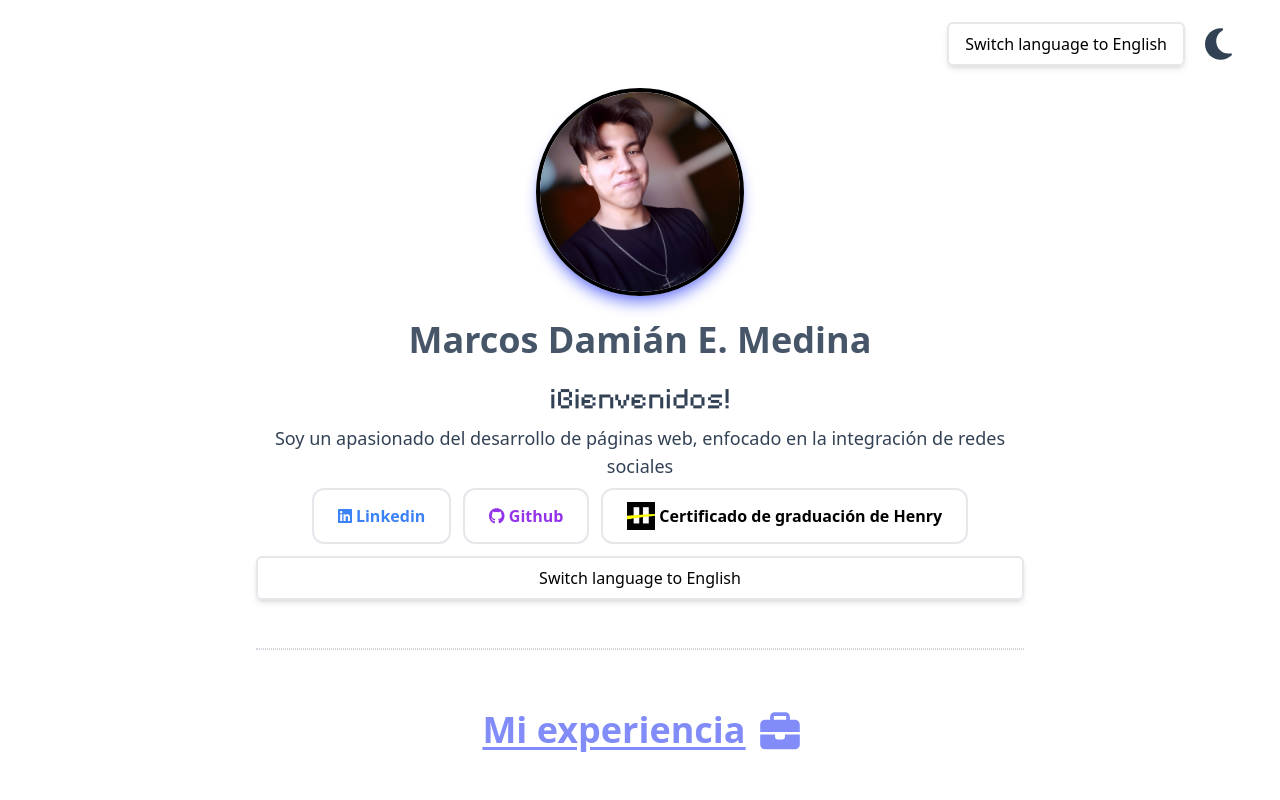
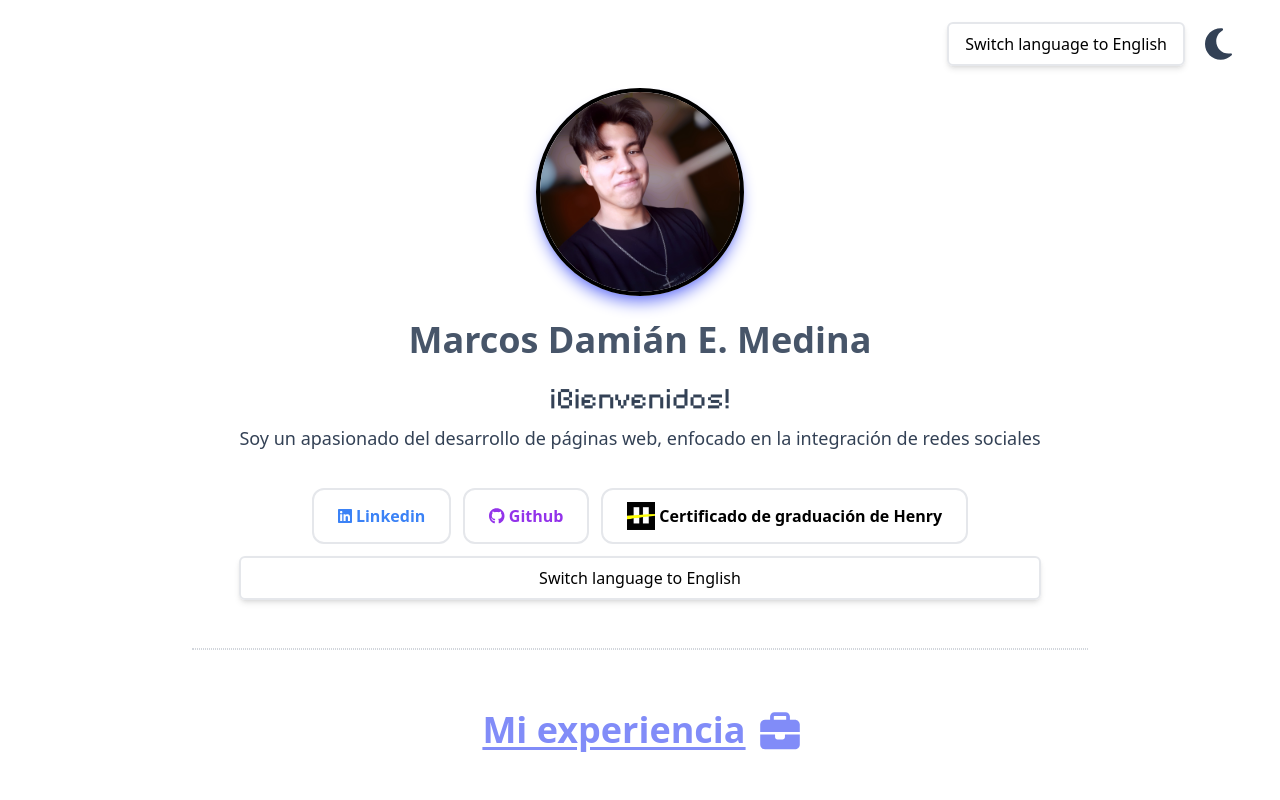
Before and after one commit to Marcos1D9/Portfolio, a React (Vite) app in the folder portfolio/: page / in a window 1280 px wide. Shown: the top 800 px of the page. Built offline with nearby package versions, Linux system fonts and the light colour scheme; what @designbycode/tailwindcss-text-stroke would draw is missing.

Commit message:
Update Home.jsx

```diff
--- a/portfolio/src/Pages/Home.jsx
+++ b/portfolio/src/Pages/Home.jsx
@@ -100,9 +100,9 @@ const Home = () => {
     };
 
     return (
-        <>
+        <div className="flex flex-col items-center overflow-hidden">
             {/* Navbar start */}
-            <div className="max-w-full min-w-5xl flex flex-col justify-center sticky top-0 z-10 max-[293px]: ">
+            <div className="w-full flex flex-col justify-center sticky top-0 z-10">
                 {/* Navbar content container */}
                 <header className={`shrink-0 flex flex-row items-center justify-between py-1 px-auto z-20 bg-white dark:bg-gray-800 bg-opacity-80 dark:bg-opacity-80 backdrop-blur-lg`}>
 
@@ -209,7 +209,7 @@ const Home = () => {
 
 
             {/* Main start */}
-            <div className="max-w-3xl min-w-3xl mx-auto flex-col mb-5 flex gap-10">
+            <div className="max-w-4xl mx-10 flex-col mb-5 flex gap-10">
                 <main className="flex flex-col gap-12">
 
 
@@ -685,7 +685,7 @@ const Home = () => {
                 </main>
             </div >
             {/* Main end */}
-        </>
+        </div>
     )
 }
 export default Home
```
